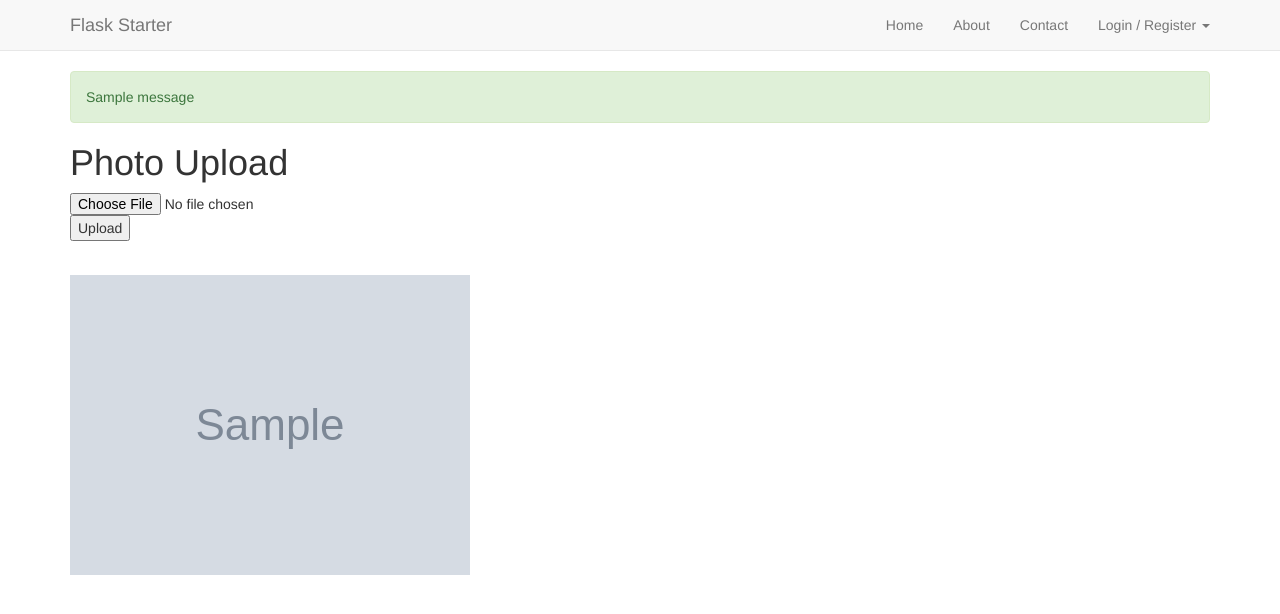
After one commit to ddavignon/image-detection, a Flask app: template templates/pages/upload.html in a window 1280 px wide. The commit adds this page. Shown: the top 614 px of the page. Run offline with Flask 2, Linux system fonts and the light colour scheme; tables that the repository leaves empty hold one stand-in row (values such as "Sample post"); the template is opened without the code that fills it: values that come from a table or form of the project are taken from there, most other values are stand-ins (such as "Sample title", 1, 10 or a date in 2020); grey boxes marked "Sample" are stand-in pictures; one stand-in notice (Sample message) is shown; some libraries are stand-ins or nearby versions.

Commit message:
add user login and image upload

```diff
--- a/application.py
+++ b/application.py
@@ -1,22 +1,76 @@
-from flask import Flask, render_template
+from flask import Flask, render_template, redirect, request, url_for
 from flask_bootstrap import Bootstrap
+from flask_sqlalchemy import SQLAlchemy
+from flask_user import login_required, UserManager, UserMixin, SQLAlchemyAdapter, current_user
+from flask_uploads import UploadSet, configure_uploads, IMAGES, patch_request_class
+from flask_wtf import FlaskForm
+from flask_wtf.file import FileField, FileRequired, FileAllowed
+from wtforms import SubmitField
+
+import os
 
 app = Flask(__name__)
 Bootstrap(app)
+
+app.config['SECRET_KEY'] = 'supersecretkeygoeshere'
+app.config['SQLALCHEMY_DATABASE_URI'] = 'sqlite:///test.db'
+app.config['CSRF_ENABLED'] = True
+app.config['USER_ENABLE_EMAIL'] = False
+app.config['USER_APP_NAME'] = "Flask App"
+app.config['UPLOADED_PHOTOS_DEST'] = os.getcwd() + '/static/tmp'
+
+photos = UploadSet('photos', IMAGES)
+configure_uploads(app, photos)
+patch_request_class(app)  # set maximum file size, default is 16MB
+
+db = SQLAlchemy(app)
+
+
+class UploadForm(FlaskForm):
+    photo = FileField(validators=[FileAllowed(photos, u'Image only!'), FileRequired(u'File was empty!')])
+    submit = SubmitField(u'Upload')
+
+
+class User(db.Model, UserMixin):
+    id = db.Column(db.Integer, primary_key=True)
+    username = db.Column(db.String(50), nullable=False, unique=True)
+    password = db.Column(db.String(255), nullable=False, server_default='')
+    active = db.Column(db.Boolean(), nullable=False, server_default='0')
+
+
+db_adapter = SQLAlchemyAdapter(db, User)
+user_manager = UserManager(db_adapter, app)
+
+
+@app.route('/profile')
+@login_required
+def profile():
+    return render_template('pages/user_profile.html')
 
 
 @app.route('/')
 @app.route('/home')
 def home():
-    return render_template('home.html')
+    return render_template('pages/home.html', active='home')
 
 @app.route('/about')
 def about():
-    return render_template('about.html')
+    return render_template('pages/about.html', active='about')
 
 @app.route('/contact')
 def contact():
-    return render_template('contact.html')
+    return render_template('pages/contact.html', active='contact')
+
+
+@app.route('/upload', methods=['GET', 'POST'])
+def upload():
+    form = UploadForm()
+    if form.validate_on_submit():
+        filename = photos.save(form.photo.data, folder=current_user.username, name="tmp.")
+        file_url = photos.url(filename)
+    else:
+        file_url = None
+    return render_template('pages/upload.html', active='upload', form=form, file_url=file_url)
 
 
 if __name__ == '__main__':
--- /dev/null
+++ b/templates/flash_messages.html
@@ -0,0 +1,13 @@
+{# One-time system messages called Flash messages #}
+{% block flash_messages %}
+    {%- with messages = get_flashed_messages(with_categories=true) -%}
+        {% if messages %}
+            {% for category, message in messages %}
+                {% if category=='error' %}
+                    {% set category='danger' %}
+                {% endif %}
+                <div class="alert alert-{{category}}">{{ message|safe }}</div>
+            {% endfor %}
+        {% endif %}
+    {%- endwith %}
+{% endblock %}
--- a/templates/layout.html
+++ b/templates/layout.html
@@ -1,3 +1,9 @@
 
 {% extends "bootstrap/base.html" %}
 {% include "nav.html" %}
+{% block body %}
+<div class="container">
+    {% include "flash_messages.html" %}
+    {{ super() }}
+</div>
+{% endblock %}
--- a/templates/nav.html
+++ b/templates/nav.html
@@ -9,23 +9,42 @@
         <span class="icon-bar"></span>
         <span class="icon-bar"></span>
       </button>
-      <a class="navbar-brand" href="#">Project name</a>
+      <a class="navbar-brand" href="{{ url_for('home') }}">Flask Starter</a>
     </div>
     <div id="navbar" class="navbar-collapse collapse">
       <ul class="nav navbar-nav navbar-right">
-        <li class="active"><a href="{{ url_for('home') }}">Home</a></li>
-        <li><a href="{{ url_for('about') }}">About</a></li>
-        <li><a href="{{ url_for('contact') }}">Contact</a></li>
+        <li class="{% if active=='home' %}active{%endif %}">
+            <a href="{{ url_for('home') }}">Home</a>
+        </li>
+        <li class="{% if active=='about' %}active{%endif %}">
+            <a href="{{ url_for('about') }}">About</a>
+        </li>
+        <li class="{% if active=='contact' %}active{%endif %}">
+            <a href="{{ url_for('contact') }}">Contact</a>
+        </li>
         <li class="dropdown">
-          <a href="#" class="dropdown-toggle" data-toggle="dropdown" role="button" aria-haspopup="true" aria-expanded="false">Dropdown <span class="caret"></span></a>
+          <a href="#" class="dropdown-toggle" data-toggle="dropdown" role="button" aria-haspopup="true" aria-expanded="false">
+              {% if current_user.is_authenticated %}
+                {{ current_user.first_name or current_user.username or current_user.email }}
+              {% else %}
+                  Login / Register
+              {% endif %}
+
+              <span class="caret"></span></a>
           <ul class="dropdown-menu">
-            <li><a href="#">Action</a></li>
-            <li><a href="#">Another action</a></li>
-            <li><a href="#">Something else here</a></li>
-            <li role="separator" class="divider"></li>
-            <li class="dropdown-header">Nav header</li>
-            <li><a href="#">Separated link</a></li>
-            <li><a href="#">One more separated link</a></li>
+            <li>
+            {% if current_user.is_authenticated %}
+                <a href="{{ url_for('profile') }}">Profile</a>
+            </li>
+            <li>
+                <a href="{{ url_for('user.logout') }}">Sign out</a>
+            {% else %}
+                <a href="{{ url_for('user.login') }}">Sign in</a>
+            </li>
+            <li>
+                <a href="{{ url_for('user.register') }}">Register</a>
+            {% endif %}
+            </li>
           </ul>
         </li>
       </ul>
--- /dev/null
+++ b/templates/pages/upload.html
@@ -0,0 +1,19 @@
+{% extends "layout.html" %}
+{% block title %}Upload File{% endblock %}
+{% block content %}
+<h1>Photo Upload</h1>
+<form method="POST" enctype="multipart/form-data">
+     {{ form.csrf_token }}
+     {{ form.hidden_tag() }}
+     {{ form.photo }}
+     {% for error in form.photo.errors %}
+         <span style="color: red;">{{ error }}</span>
+     {% endfor %}
+     {{ form.submit }}
+</form>
+
+{% if file_url %}
+<br>
+<img src="{{ file_url }}">
+{% endif %}
+{% endblock %}
```
Also changed, not shown: requirements.txt (+14 -0 lines), templates/base.html (added, +10 -0 lines), templates/pages/user_profile.html (added, +9 -0 lines), templates/pages/about.html (renamed from templates/about.html), templates/pages/contact.html (renamed from templates/contact.html), templates/pages/home.html (renamed from templates/home.html).
